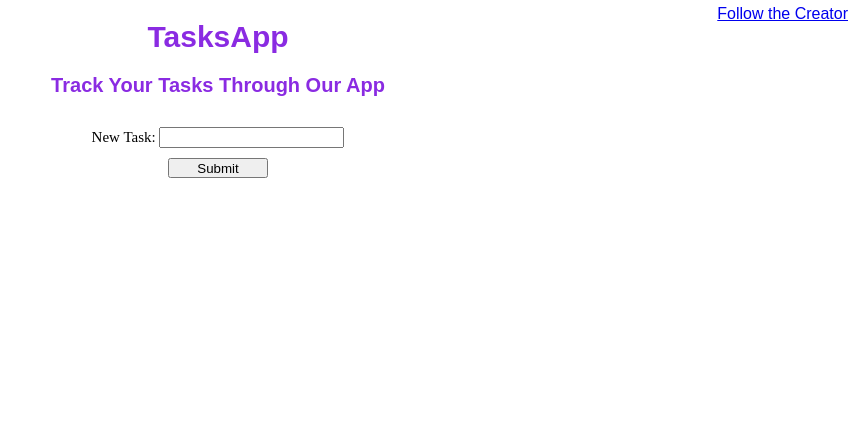
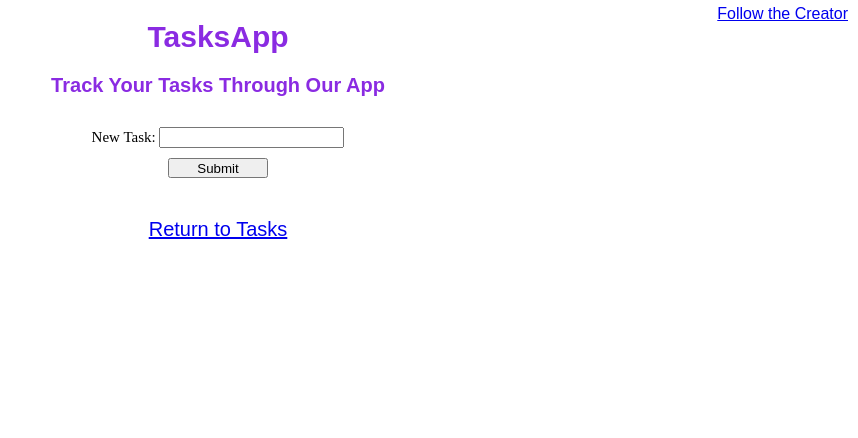
Before and after one commit to ayushraanjan/TasksApp, a Django app: page /TasksApp/add in a window 1280 px wide. Shown: the top 438 px of the page, without its empty margins (422-1280 px from the left). Run offline with Django 5.2, Linux system fonts and the light colour scheme.

Commit message:
changes in add file

```diff
--- a/TasksApp/templates/TasksApp/add.html
+++ b/TasksApp/templates/TasksApp/add.html
@@ -7,4 +7,7 @@
     <input id="submit_button" type="submit">
 
 </form>
+<div id="links_add">
+    <a href="{% url 'TasksApp:index' %}">Return to Tasks</a>
+    </div>
 {% endblock %}
```
